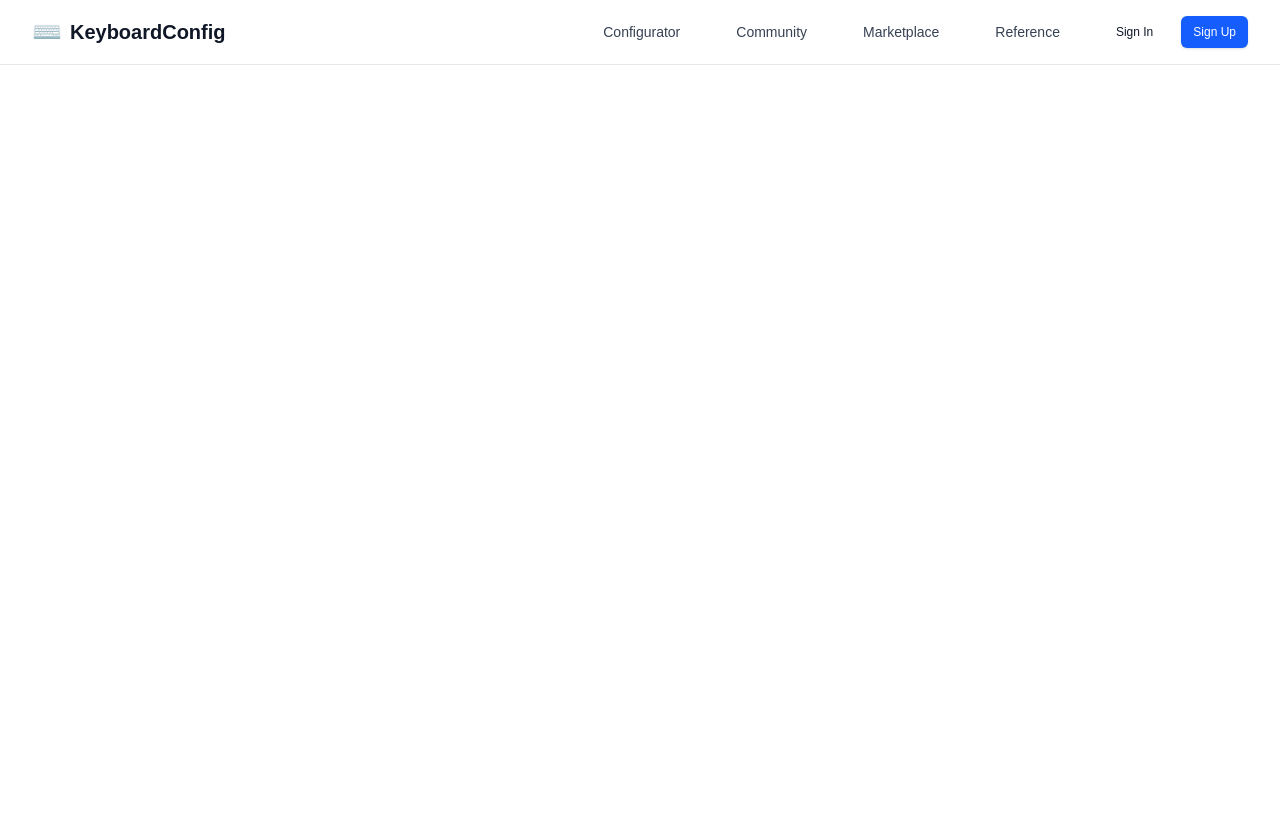
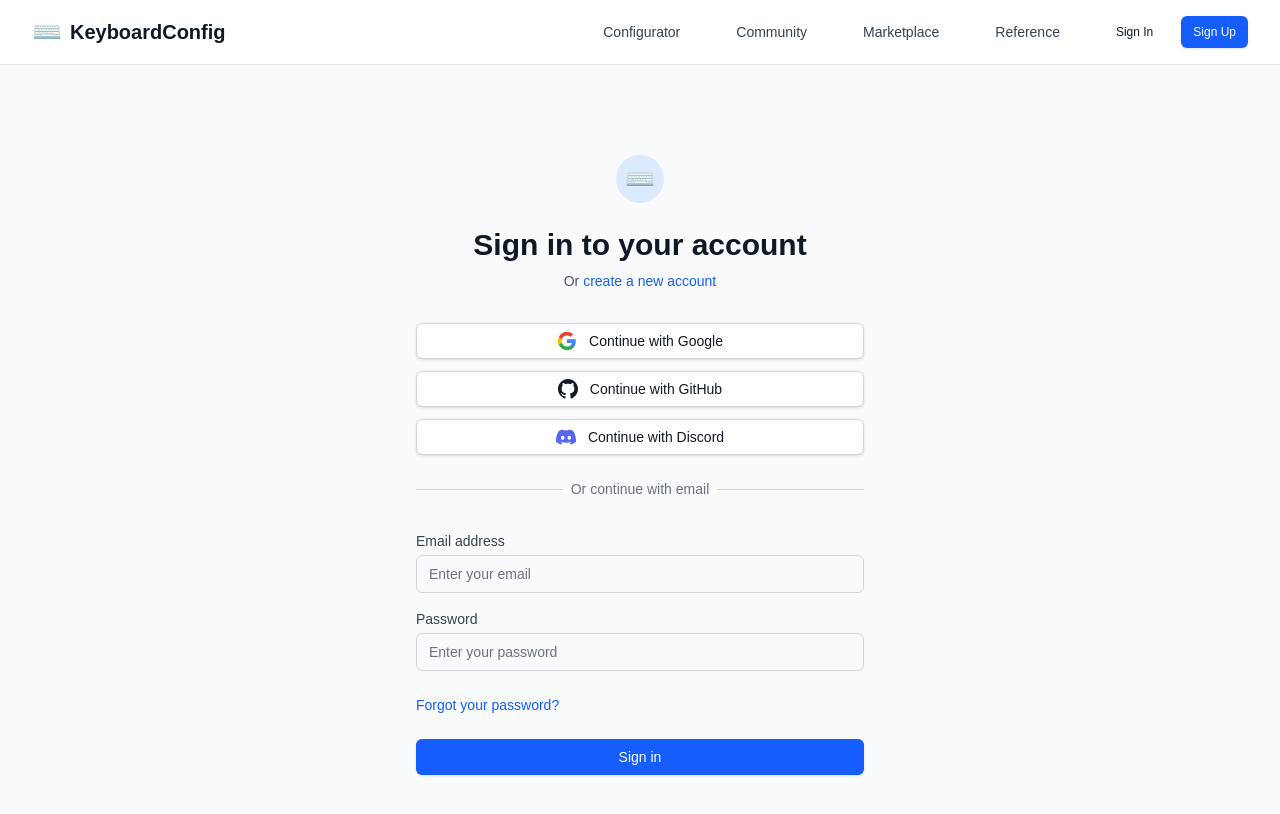
Before and after one commit to 1oosedows/keyboard-configurator, a Next.js app: page /auth/signin in a window 1280 px wide. Shown: the top 814 px of the page. Built offline with nearby package versions, Linux system fonts and the light colour scheme; no server answers.

Commit message:
Update app/auth/signin/page.tsx with new sign-in form content at 2026-02-22 05:30:02 UTC by 1oosedows

```diff
--- a/app/auth/signin/page.tsx
+++ b/app/auth/signin/page.tsx
@@ -1,27 +1,193 @@
-import React, { useState, Suspense } from "react";
-import { useRouter, useSearchParams } from "next/navigation";
+'use client';
 
-const SignInForm = () => {
+import { useState, Suspense } from 'react';
+import { signIn, getSession } from 'next-auth/react';
+import { useRouter, useSearchParams } from 'next/navigation';
+import Link from 'next/link';
+import { Button } from '@/components/ui/Button';
+
+function SignInForm() {
   const [email, setEmail] = useState('');
   const [password, setPassword] = useState('');
   const [isLoading, setIsLoading] = useState(false);
-    const [error, setError] = useState(null);
+  const [error, setError] = useState('');
 
   const router = useRouter();
   const searchParams = useSearchParams();
+  const callbackUrl = searchParams.get('callbackUrl') || '/';
 
-    // Original component logic goes here...
-    // Example JSX below
+  const handleCredentialsSignIn = async (e: React.FormEvent) => {
+    e.preventDefault();
+    setIsLoading(true);
+    setError('');
+
+    try {
+      const result = await signIn('credentials', {
+        email,
+        password,
+        redirect: false,
+      });
+
+      if (result?.error) {
+        setError('Invalid email or password');
+      } else {
+        router.push(callbackUrl);
+      }
+    } catch (error) {
+      setError('An error occurred. Please try again.');
+    } finally {
+      setIsLoading(false);
+    }
+  };
+
+  const handleOAuthSignIn = async (provider: string) => {
+    setIsLoading(true);
+    await signIn(provider, { callbackUrl });
+  };
+
   return (
+    <div className="min-h-screen flex items-center justify-center bg-gray-50 py-12 px-4 sm:px-6 lg:px-8">
+      <div className="max-w-md w-full space-y-8">
         <div>
-            {/* Your sign-in form JSX goes here */}
+          <div className="mx-auto h-12 w-12 flex items-center justify-center rounded-full bg-blue-100">
+            <span className="text-2xl">⌨️</span>
+          </div>
+          <h2 className="mt-6 text-center text-3xl font-bold text-gray-900">
+            Sign in to your account
+          </h2>
+          <p className="mt-2 text-center text-sm text-gray-600">
+            Or{' '}
+            <Link href="/auth/signup" className="font-medium text-blue-600 hover:text-blue-500">
+              create a new account
+            </Link>
+          </p>
+        </div>
+
+        <div className="mt-8 space-y-6">
+          {/* OAuth Providers */}
+          <div className="space-y-3">
+            <Button
+              onClick={() => handleOAuthSignIn('google')}
+              disabled={isLoading}
+              variant="outline"
+              className="w-full flex items-center justify-center gap-3"
+            >
+              <svg className="w-5 h-5" viewBox="0 0 24 24">
+                <path fill="#4285F4" d="M22.56 12.25c0-.78-.07-1.53-.2-2.25H12v4.26h5.92c-.26 1.37-1.04 2.53-2.21 3.31v2.77h3.57c2.08-1.92 3.28-4.74 3.28-8.09z"/>
+                <path fill="#34A853" d="M12 23c2.97 0 5.46-.98 7.28-2.66l-3.57-2.77c-.98.66-2.23 1.06-3.71 1.06-2.86 0-5.29-1.93-6.16-4.53H2.18v2.84C3.99 20.53 7.7 23 12 23z"/>
+                <path fill="#FBBC05" d="M5.84 14.09c-.22-.66-.35-1.36-.35-2.09s.13-1.43.35-2.09V7.07H2.18C1.43 8.55 1 10.22 1 12s.43 3.45 1.18 4.93l2.85-2.22.81-.62z"/>
+                <path fill="#EA4335" d="M12 5.38c1.62 0 3.06.56 4.21 1.64l3.15-3.15C17.45 2.09 14.97 1 12 1 7.7 1 3.99 3.47 2.18 7.07l3.66 2.84c.87-2.6 3.3-4.53 6.16-4.53z"/>
+              </svg>
+              Continue with Google
+            </Button>
+
+            <Button
+              onClick={() => handleOAuthSignIn('github')}
+              disabled={isLoading}
+              variant="outline"
+              className="w-full flex items-center justify-center gap-3"
+            >
+              <svg className="w-5 h-5" fill="currentColor" viewBox="0 0 24 24">
+                <path d="M12 0c-6.626 0-12 5.373-12 12 0 5.302 3.438 9.8 8.207 11.387.599.111.793-.261.793-.577v-2.234c-3.338.726-4.033-1.416-4.033-1.416-.546-1.387-1.333-1.756-1.333-1.756-1.089-.745.083-.729.083-.729 1.205.084 1.839 1.237 1.839 1.237 1.07 1.834 2.807 1.304 3.492.997.107-.775.418-1.305.762-1.604-2.665-.305-5.467-1.334-5.467-5.931 0-1.311.469-2.381 1.236-3.221-.124-.303-.535-1.524.117-3.176 0 0 1.008-.322 3.301 1.23.957-.266 1.983-.399 3.003-.404 1.02.005 2.047.138 3.006.404 2.291-1.552 3.297-1.23 3.297-1.23.653 1.653.242 2.874.118 3.176.77.84 1.235 1.911 1.235 3.221 0 4.609-2.807 5.624-5.479 5.921.43.372.823 1.102.823 2.222v3.293c0 .319.192.694.801.576 4.765-1.589 8.199-6.086 8.199-11.386 0-6.627-5.373-12-12-12z"/>
+              </svg>
+              Continue with GitHub
+            </Button>
+
+            <Button
+              onClick={() => handleOAuthSignIn('discord')}
+              disabled={isLoading}
+              variant="outline"
+              className="w-full flex items-center justify-center gap-3"
+            >
+              <svg className="w-5 h-5" fill="#5865F2" viewBox="0 0 24 24">
+                <path d="M20.317 4.3698a19.7913 19.7913 0 00-4.8851-1.5152.0741.0741 0 00-.0785.0371c-.211.3753-.4447.8648-.6083 1.2495-1.8447-.2762-3.68-.2762-5.4868 0-.1636-.3933-.4058-.8742-.6177-1.2495a.077.077 0 00-.0785-.037 19.7363 19.7363 0 00-4.8852 1.515.0699.0699 0 00-.0321.0277C.5334 9.0458-.319 13.5799.0992 18.0578a.0824.0824 0 00.0312.0561c2.0528 1.5076 4.0413 2.4228 5.9929 3.0294a.0777.0777 0 00.0842-.0276c.4616-.6304.8731-1.2952 1.226-1.9942a.076.076 0 00-.0416-.1057c-.6528-.2476-1.2743-.5495-1.8722-.8923a.077.077 0 01-.0076-.1277c.1258-.0943.2517-.1923.3718-.2914a.0743.0743 0 01.0776-.0105c3.9278 1.7933 8.18 1.7933 12.0614 0a.0739.0739 0 01.0785.0095c.1202.099.246.1981.3728.2924a.077.077 0 01-.0066.1276 12.2986 12.2986 0 01-1.873.8914.0766.0766 0 00-.0407.1067c.3604.698.7719 1.3628 1.225 1.9932a.076.076 0 00.0842.0286c1.961-.6067 3.9495-1.5219 6.0023-3.0294a.077.077 0 00.0313-.0552c.5004-5.177-.8382-9.6739-3.5485-13.6604a.061.061 0 00-.0312-.0286zM8.02 15.3312c-1.1825 0-2.1569-1.0857-2.1569-2.419 0-1.3332.9555-2.4189 2.157-2.4189 1.2108 0 2.1757 1.0952 2.1568 2.419-.0002 1.3332-.9555 2.4189-2.1569 2.4189zm7.9748 0c-1.1825 0-2.1569-1.0857-2.1569-2.419 0-1.3332.9554-2.4189 2.1569-2.4189 1.2108 0 2.1757 1.0952 2.1568 2.419 0 1.3332-.9555 2.4189-2.1568 2.4189Z"/>
+              </svg>
+              Continue with Discord
+            </Button>
+          </div>
+
+          <div className="relative">
+            <div className="absolute inset-0 flex items-center">
+              <div className="w-full border-t border-gray-300" />
+            </div>
+            <div className="relative flex justify-center text-sm">
+              <span className="px-2 bg-gray-50 text-gray-500">Or continue with email</span>
+            </div>
+          </div>
+
+          {/* Credentials Form */}
+          <form className="mt-8 space-y-6" onSubmit={handleCredentialsSignIn}>
+            {error && (
+              <div className="bg-red-50 border border-red-200 text-red-600 px-4 py-3 rounded-md text-sm">
+                {error}
+              </div>
+            )}
+
+            <div className="space-y-4">
+              <div>
+                <label htmlFor="email" className="block text-sm font-medium text-gray-700">
+                  Email address
+                </label>
+                <input
+                  id="email"
+                  name="email"
+                  type="email"
+                  autoComplete="email"
+                  required
+                  value={email}
+                  onChange={(e) => setEmail(e.target.value)}
+                  className="mt-1 appearance-none relative block w-full px-3 py-2 border border-gray-300 placeholder-gray-500 text-gray-900 rounded-md focus:outline-none focus:ring-blue-500 focus:border-blue-500 focus:z-10 sm:text-sm"
+                  placeholder="Enter your email"
+                />
+              </div>
+
+              <div>
+                <label htmlFor="password" className="block text-sm font-medium text-gray-700">
+                  Password
+                </label>
+                <input
+                  id="password"
+                  name="password"
+                  type="password"
+                  autoComplete="current-password"
+                  required
+                  value={password}
+                  onChange={(e) => setPassword(e.target.value)}
+                  className="mt-1 appearance-none relative block w-full px-3 py-2 border border-gray-300 placeholder-gray-500 text-gray-900 rounded-md focus:outline-none focus:ring-blue-500 focus:border-blue-500 focus:z-10 sm:text-sm"
+                  placeholder="Enter your password"
+                />
+              </div>
+            </div>
+
+            <div className="flex items-center justify-between">
+              <div className="text-sm">
+                <Link href="/auth/forgot-password" className="font-medium text-blue-600 hover:text-blue-500">
+                  Forgot your password?
+                </Link>
+              </div>
+            </div>
+
+            <Button
+              type="submit"
+              disabled={isLoading}
+              className="w-full"
+            >
+              {isLoading ? 'Signing in...' : 'Sign in'}
+            </Button>
+          </form>
+        </div>
+      </div>
     </div>
   );
-};
+}
 
 export default function SignInPage() {
   return (
-        <Suspense fallback={<div>Loading...</div>}>
+    <Suspense fallback={
+      <div className="min-h-screen flex items-center justify-center bg-gray-50">
+        <div className="animate-spin rounded-full h-12 w-12 border-b-2 border-blue-600"></div>
+      </div>
+    }>
       <SignInForm />
     </Suspense>
   );
```
Lines whose indentation alone changed are shown as unchanged.
